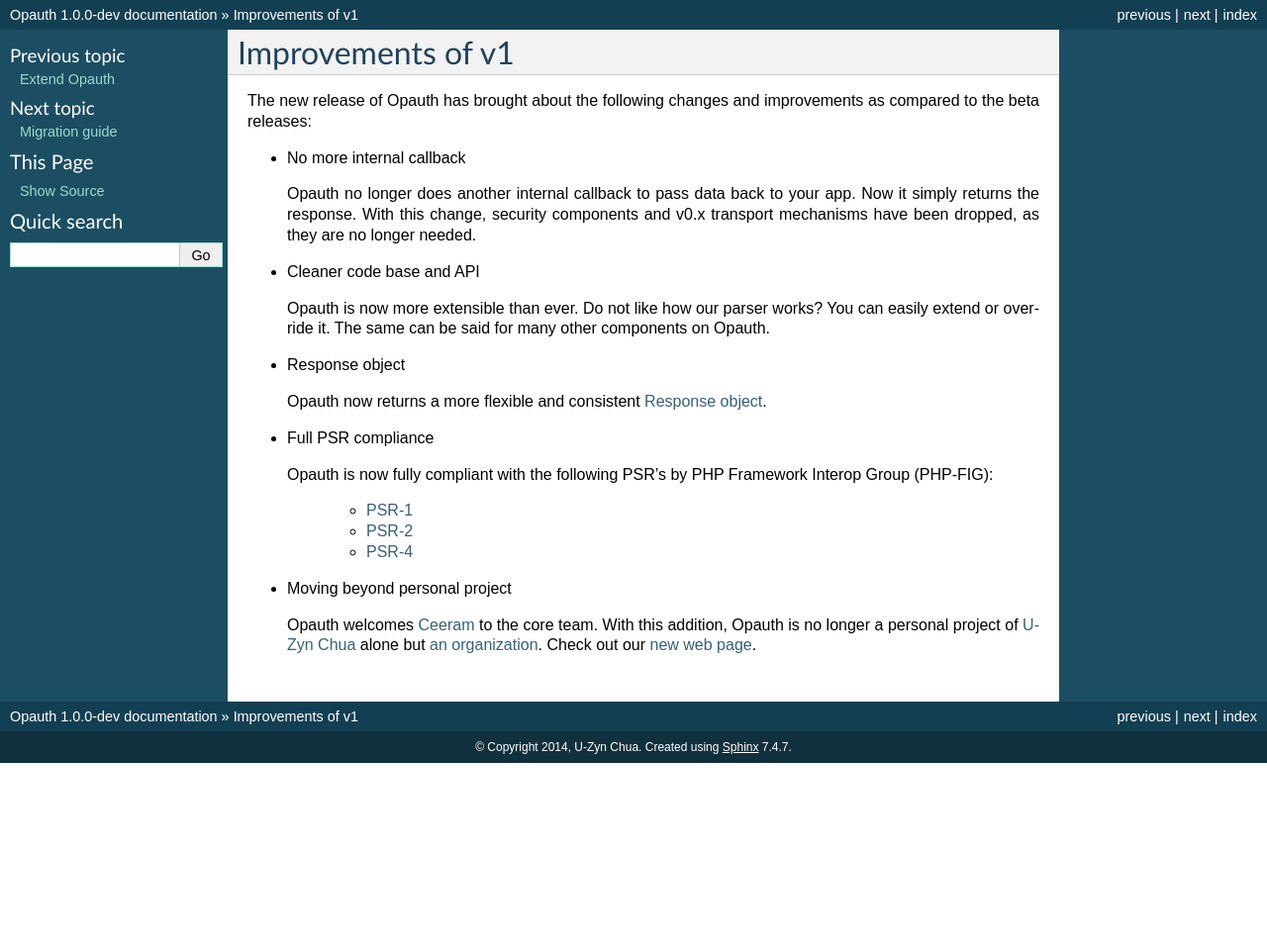
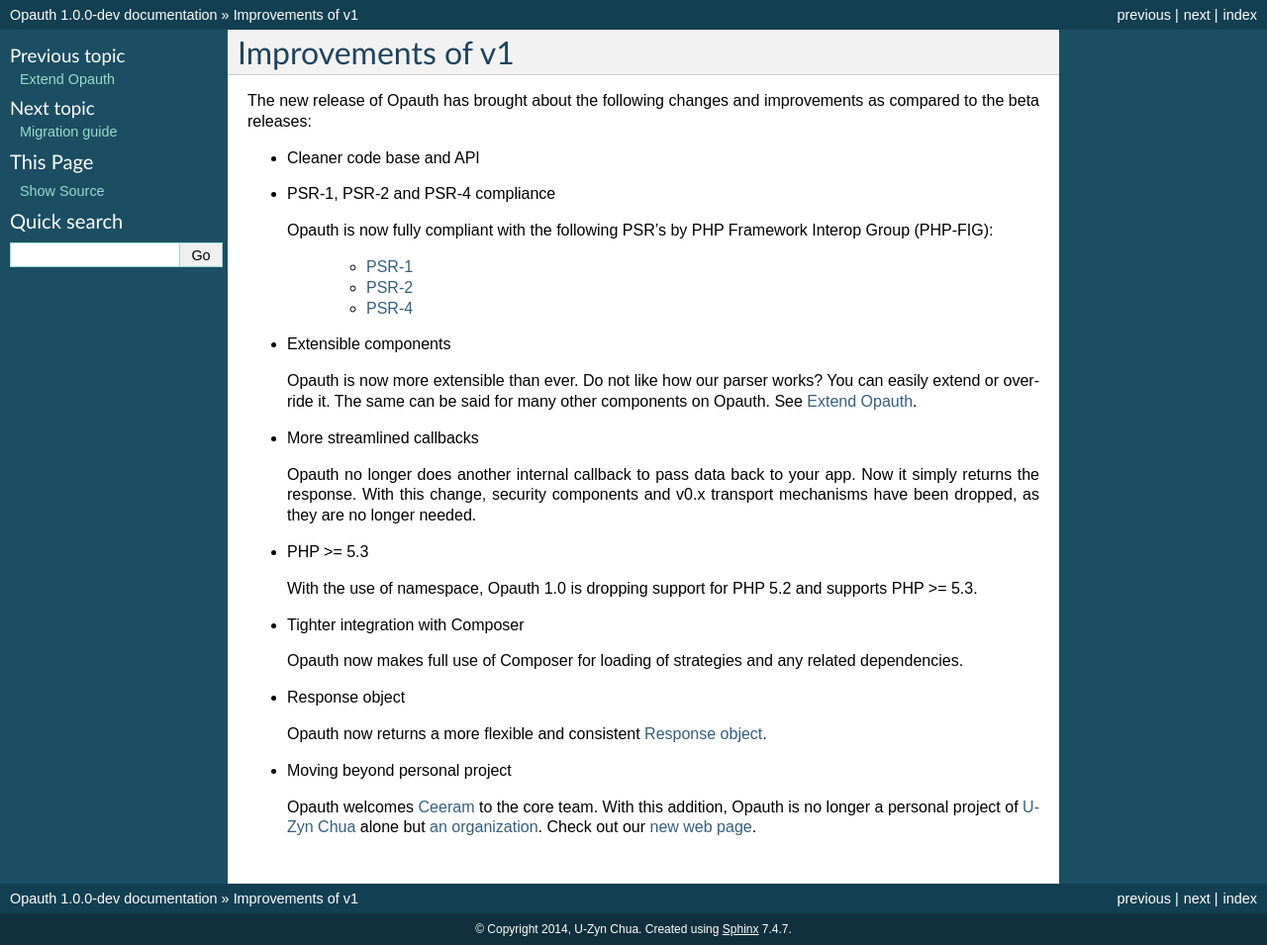
Before and after one commit to opauth/opauth, a Sphinx documentation site: the page built from docs/v1-improvements.rst, in a window 1280 px wide. Shown: the whole page at 99% size. Built offline with Sphinx 7.4.7, drawn with Linux system fonts in a browser that asks for light colours; before the commit the page ends 900 px from its top, so only the background shows below that.

Commit message:
Improvements

```diff
--- a/docs/v1-improvements.rst
+++ b/docs/v1-improvements.rst
@@ -3,21 +3,9 @@ Improvements of v1
 
 The new release of Opauth has brought about the following changes and improvements as compared to the beta releases:
 
-- No more internal callback
-
-  Opauth no longer does another internal callback to pass data back to your app. Now it simply returns the response. With
-  this change, security components and v0.x transport mechanisms have been dropped, as they are no longer needed.
-
 - Cleaner code base and API
 
-  Opauth is now more extensible than ever. Do not like how our parser works? You can easily extend or override it. The same
-  can be said for many other components on Opauth.
-
-- Response object
-
-  Opauth now returns a more flexible and consistent :doc:`Response object <response>`.
-
-- Full PSR compliance
+- PSR-1, PSR-2 and PSR-4 compliance
 
   Opauth is now fully compliant with the following PSR's by PHP Framework Interop Group (PHP-FIG):
 
@@ -25,6 +13,26 @@ The new release of Opauth has brought about the following changes and improvemen
     - `PSR-2 <http://www.php-fig.org/psr/psr-2/>`_
     - `PSR-4 <http://www.php-fig.org/psr/psr-4/>`_
 
+- Extensible components
+
+  Opauth is now more extensible than ever. Do not like how our parser works? You can easily extend or override it. The same can be said for many other components on Opauth. See :doc:`Extend Opauth <extend>`.
+
+- More streamlined callbacks
+
+  Opauth no longer does another internal callback to pass data back to your app. Now it simply returns the response. With this change, security components and v0.x transport mechanisms have been dropped, as they are no longer needed.
+
+- PHP >= 5.3
+
+  With the use of namespace, Opauth 1.0 is dropping support for PHP 5.2 and supports PHP >= 5.3.
+
+- Tighter integration with Composer
+
+  Opauth now makes full use of Composer for loading of strategies and any related dependencies.
+
+- Response object
+
+  Opauth now returns a more flexible and consistent :doc:`Response object <response>`.
+
 - Moving beyond personal project
 
   Opauth welcomes `Ceeram <https://github.com/ceeram>`_ to the core team. With this addition, Opauth is no longer a
```
